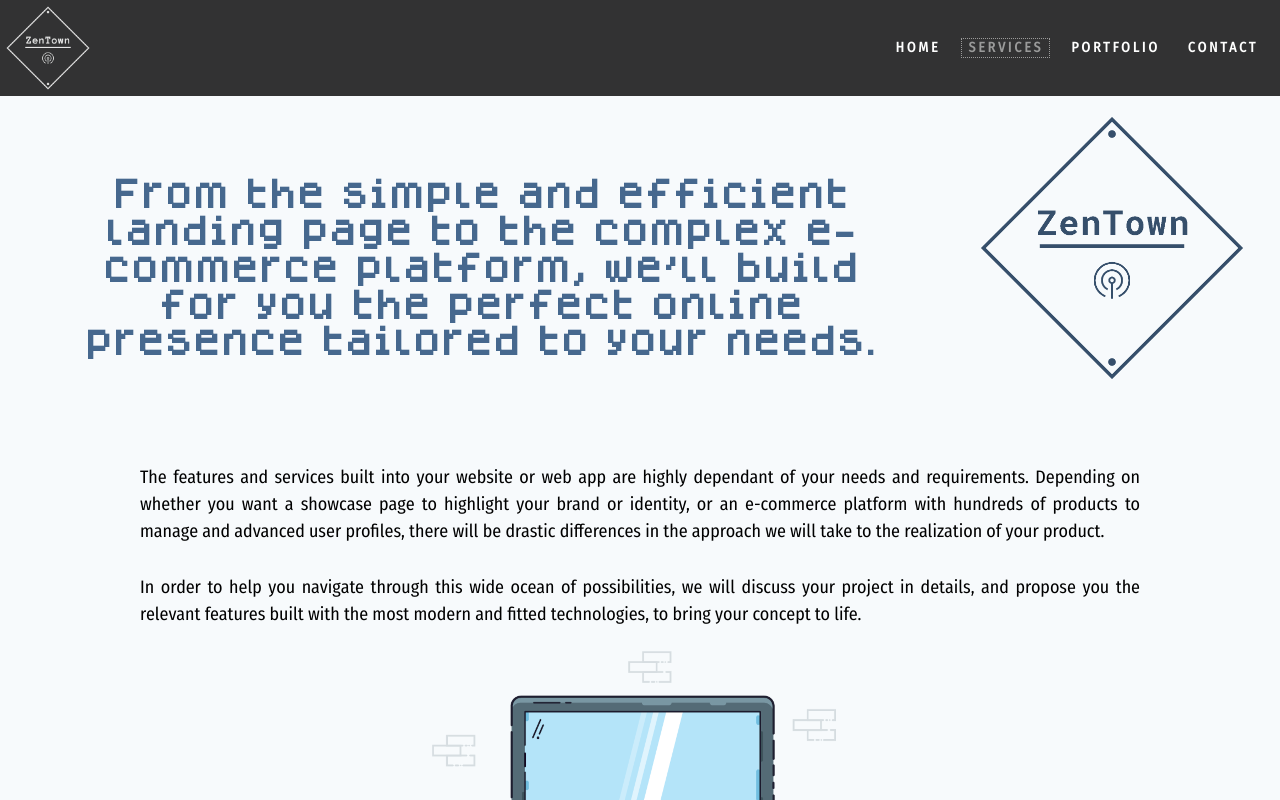
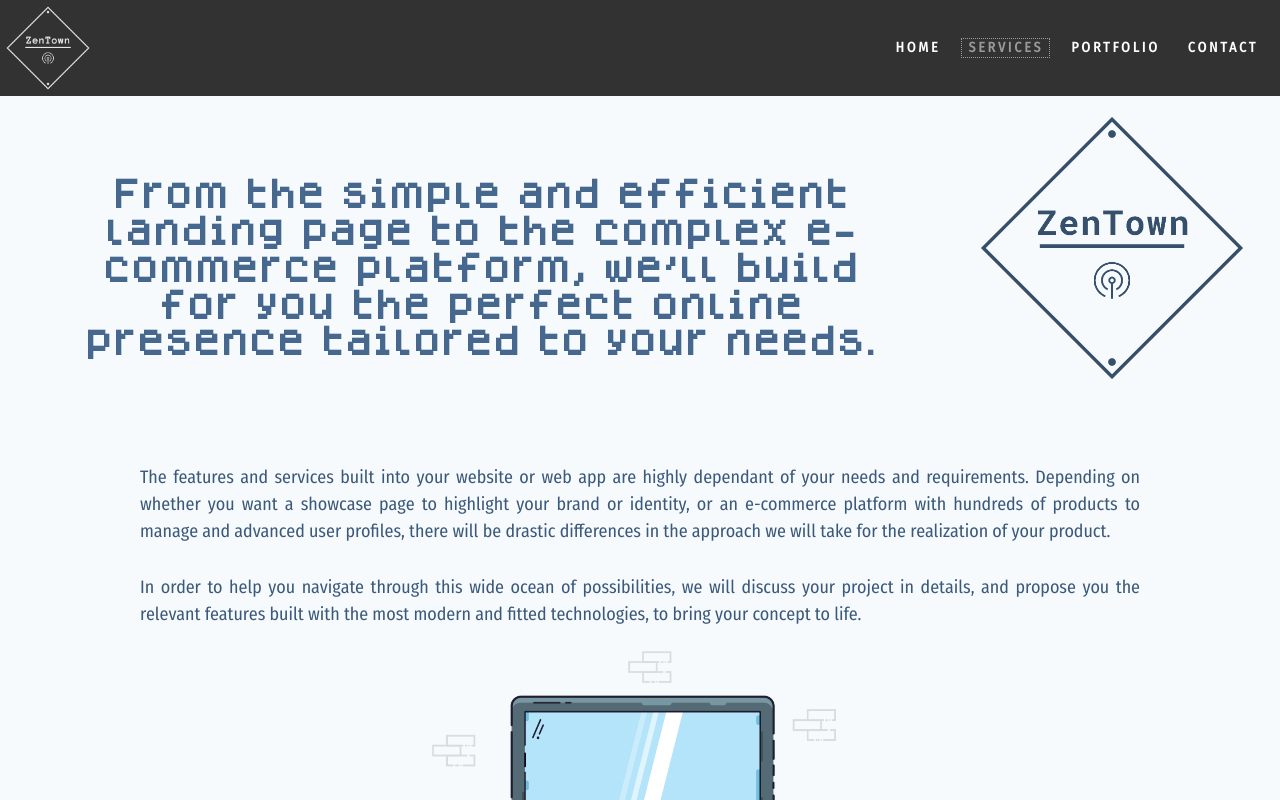
Before and after one commit to Zenpanic/zentown, a React (Create React App) app: page / in a window 1280 px wide. Both pictures are taken after a click on the button "SERVICES". Shown: the top 800 px of the page. Built offline with nearby package versions, Linux system fonts and the light colour scheme.

Commit message:
spelling + style fixes

```diff
--- a/src/Services.js
+++ b/src/Services.js
@@ -22,7 +22,7 @@ const Services = props => {
                     id="services.p1"
                     defaultMessage="The features and services built into your website or web app are highly dependant of your needs and requirements. Depending on
                     whether you want a showcase page to highlight your brand or identity, or an e-commerce platform with hundreds of products to manage and advanced user profiles,
-                    there will be drastic differences in the approach we will take to the realization of your product."/>
+                    there will be drastic differences in the approach we will take for the realization of your product."/>
                 </p>
                 <p><FormattedMessage
                     id="services.p2"
--- a/src/services.css
+++ b/src/services.css
@@ -5,10 +5,12 @@
     line-height: 1.5em;
     font-size: large;
     text-align: justify;
+    color: #3b597a;
 }
 
 p {
     padding: 0.3em 0;
+    font-weight: 500;
 }
 
 .servicesImage {
--- a/src/translations/en.json
+++ b/src/translations/en.json
@@ -14,7 +14,7 @@
     "portfolio.githublink-frontend": "Source Code Front-End",
     "portfolio.githublink-backend": "Source Code Back-End",
     "portfolio.livelink": "See Live",
-    "services.p1": "The features and services built into your website or web app are highly dependant of your needs and requirements. Depending on whether you want a showcase page to highlight your brand or identity, or an e-commerce platform with hundreds of products to manage and advanced user profiles, there will be drastic differences in the approach we will take to the realization of your product.",
+    "services.p1": "The features and services built into your website or web app are highly dependant of your needs and requirements. Depending on whether you want a showcase page to highlight your brand or identity, or an e-commerce platform with hundreds of products to manage and advanced user profiles, there will be drastic differences in the approach we will take for the realization of your product.",
     "services.p2": "In order to help you navigate through this wide ocean of possibilities, we will discuss your project in details, and propose you the relevant features built with the most modern and fitted technologies, to bring your concept to life.",
     "services.p3": "The process of understanding your project and preparing the specifications is entirely free of charge for you. We will then provide you with a detailed quotation, with an estimated development time. We only start billing you from the actual beginning of the development of the website or web app.",
     "services.p4": "This allows you to not be worried during your decision process, and to make sure that you and us are on the same page before we start working together.",
```
